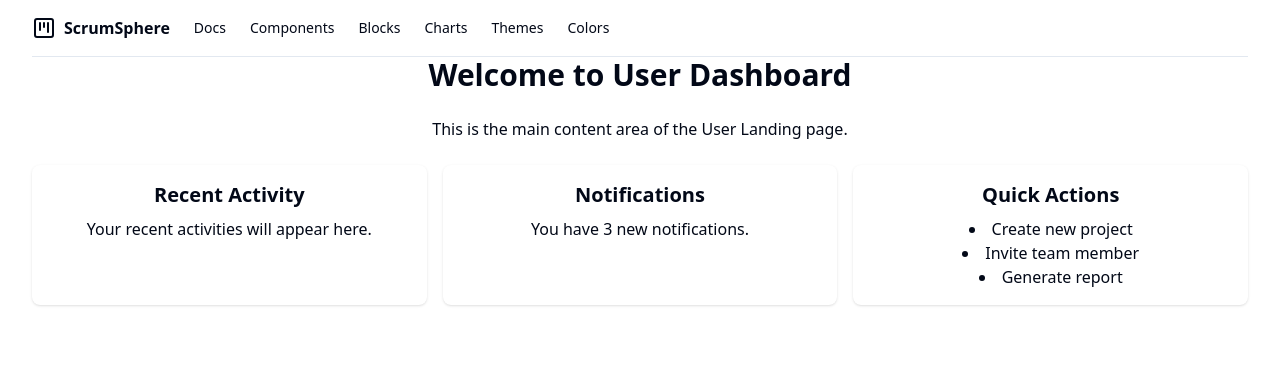
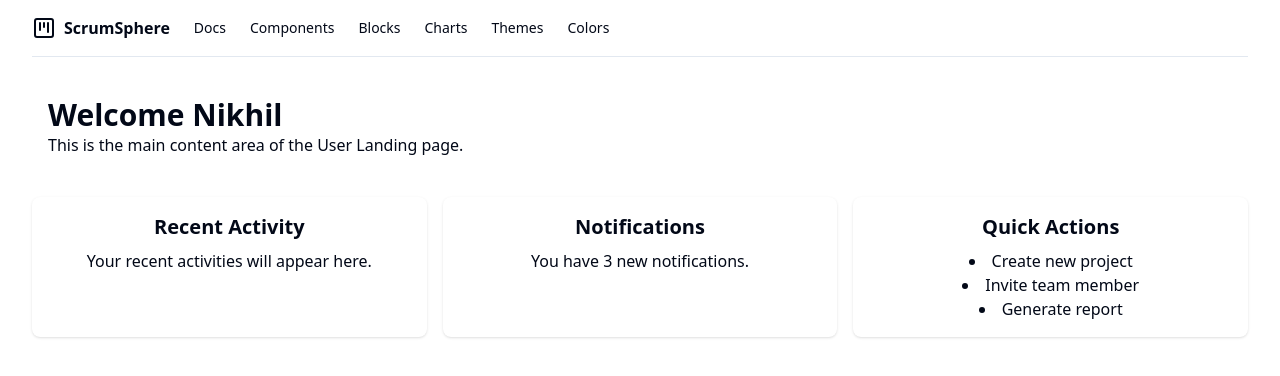
Before and after one commit to A-N1khil/scrumsphere, a React (Vite) app: page /landing in a window 1280 px wide. Shown: the top 376 px of the page. Built offline with nearby package versions, Linux system fonts and the light colour scheme.

Commit message:
Adding redux for user state

```diff
--- a/package.json
+++ b/package.json
@@ -29,6 +29,7 @@
     "react-hook-form": "^7.54.2",
     "react-redux": "^9.2.0",
     "react-router-dom": "^7.1.0",
+    "redux-thunk": "^3.1.0",
     "tailwind-merge": "^2.5.5",
     "tailwindcss-animate": "^1.0.7",
     "zod": "^3.24.1"
--- a/src/App.tsx
+++ b/src/App.tsx
@@ -3,10 +3,13 @@ import "./App.css";
 import { BrowserRouter, Route, Routes } from "react-router-dom";
 import RegistrationPage from "./app/Pages/RegistrationPage";
 import UserLanding from "./app/Pages/UserLanding";
+import { Provider } from "react-redux";
+import { store } from "./app/store";
 
 function App() {
   return (
     <>
+      <Provider store={store}>
         <BrowserRouter>
           <Routes>
             <Route path="/login" element={<LoginPage />} />
@@ -14,6 +17,7 @@ function App() {
             <Route path="/landing" element={<UserLanding />} />
           </Routes>
         </BrowserRouter>
+      </Provider>
     </>
   );
 }
--- a/src/app/Pages/UserLanding.tsx
+++ b/src/app/Pages/UserLanding.tsx
@@ -1,12 +1,18 @@
 import React from "react";
 import AppLayout from "../components/Layout";
+import { useAppSelector } from "../hooks/Hooks";
 
 const UserLanding: React.FC = () => {
+  const { user } = useAppSelector((state) => state.user);
+  console.log(user);
+
   return (
     <AppLayout>
-      <div className="space-y-6">
-        <h1 className="text-3xl font-bold">Welcome to User Dashboard</h1>
-        <p>This is the main content area of the User Landing page.</p>
+      <div className="space-y-6 mt-4">
+        <div className="mt-2 p-4 flex flex-col items-start justify-between">
+          <h1 className="text-3xl font-bold">Welcome {user?.name}</h1>
+          <p>This is the main content area of the User Landing page.</p>
+        </div>
         <div className="grid grid-cols-1 md:grid-cols-2 lg:grid-cols-3 gap-4">
           <div className="p-4 bg-card rounded-lg shadow">
             <h2 className="text-xl font-semibold mb-2">Recent Activity</h2>
--- /dev/null
+++ b/src/app/hooks/Hooks.ts
@@ -0,0 +1,5 @@
+import { TypedUseSelectorHook, useDispatch, useSelector } from 'react-redux';
+import { AppDispatch, RootState } from '../store';
+
+export const useAppDispatch: () => AppDispatch = useDispatch;
+export const useAppSelector: TypedUseSelectorHook<RootState> = useSelector;
--- /dev/null
+++ b/src/app/shared/User.ts
@@ -0,0 +1,6 @@
+export interface User {
+    id?: string;
+    name: string;
+    email: string;
+    role: string;
+}
--- /dev/null
+++ b/src/app/slices/UserSlice.ts
@@ -0,0 +1,33 @@
+import { createSlice, PayloadAction } from '@reduxjs/toolkit';
+import { User } from '../shared/User';
+
+const demoUser: User = {
+    name: 'Nikhil',
+    email: 'johndoe@example.com',
+    role: 'developer',
+}
+
+export interface UserState {
+    user: User | null;
+}
+
+// TODO Add initialState to be null here
+const initialState: UserState = {
+    user: demoUser,
+}
+
+const userSlice = createSlice({
+    name: 'auth',
+    initialState,
+    reducers: {
+        setUser: (state, action: PayloadAction<User>) => {
+        state.user = action.payload;
+        },
+        removeUser: (state) => {
+            state.user = null;
+        }
+    },
+});
+
+export const { setUser, removeUser } = userSlice.actions;
+export default userSlice.reducer;
--- /dev/null
+++ b/src/app/store.ts
@@ -0,0 +1,11 @@
+import { configureStore, Store } from "@reduxjs/toolkit";
+import userReducer, { UserState } from "@/app/slices/UserSlice";
+
+export const store: Store<{ user: UserState }> = configureStore({
+    reducer: {
+        user: userReducer,
+    },
+});
+
+export type RootState = ReturnType<typeof store.getState>;
+export type AppDispatch = typeof store.dispatch;
```
Also changed, not shown: 1 other file (tests, documents, lock files or other folders). Lines whose indentation alone changed are shown as unchanged.
